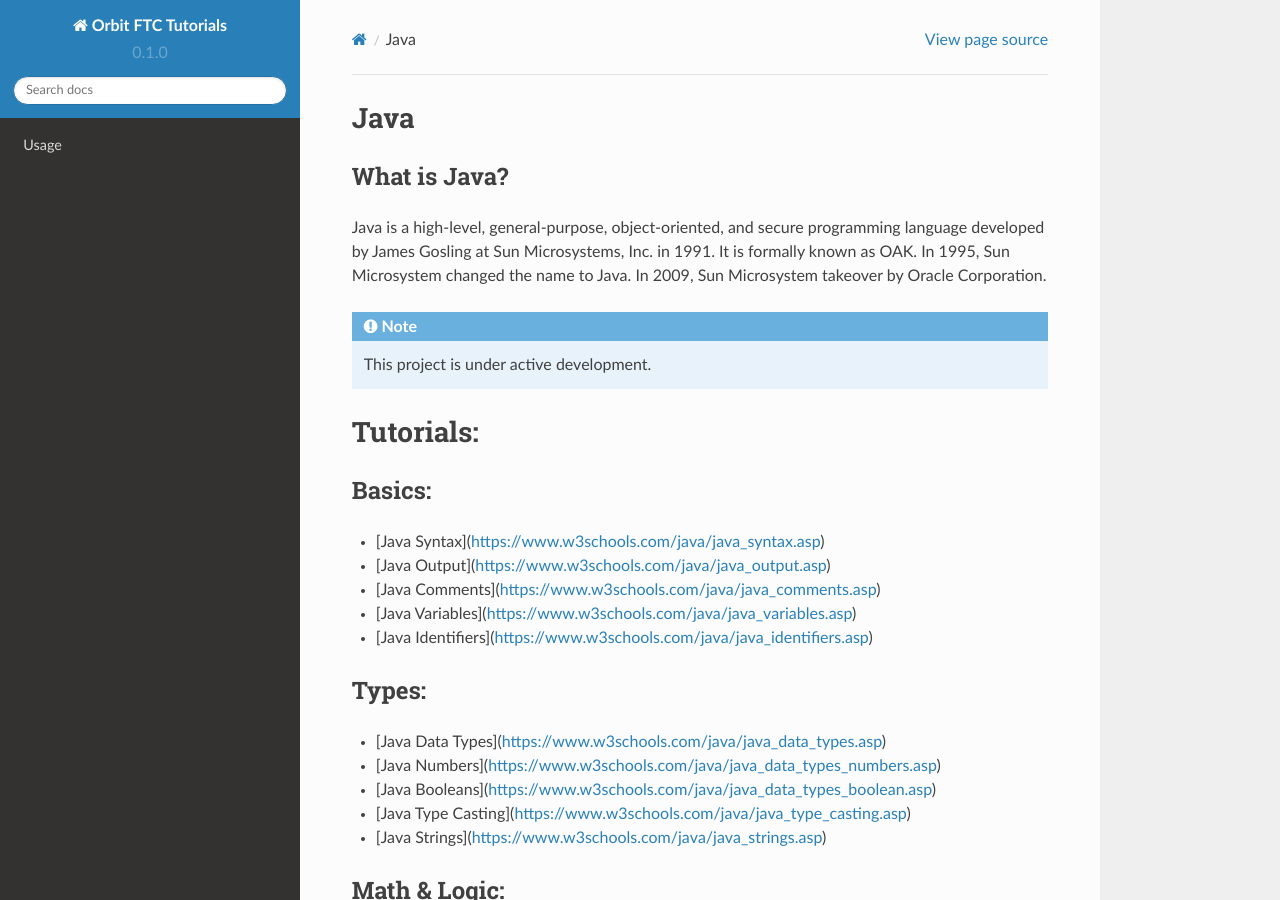
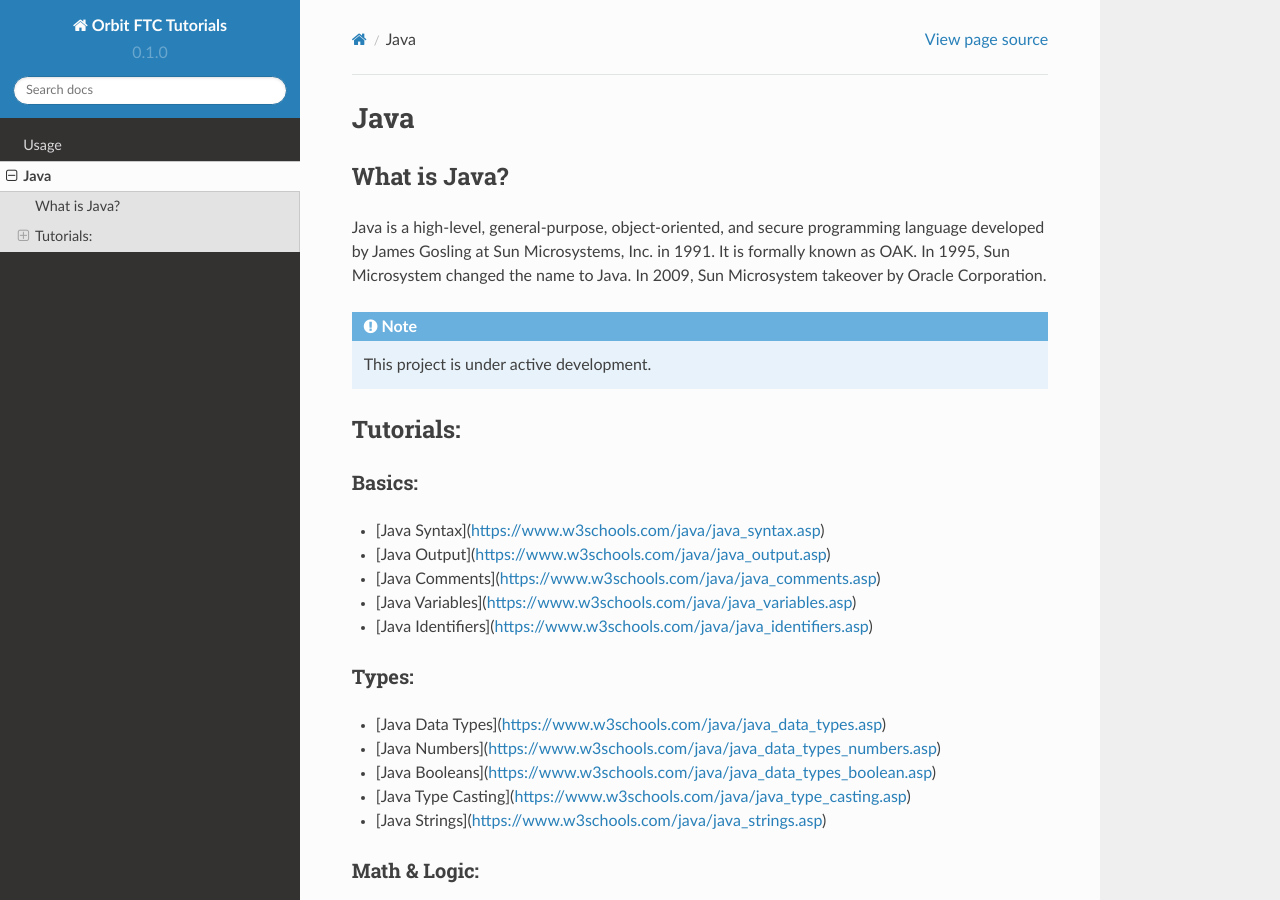
Before and after one commit to FTC-ORBIT/Tutorials-Docs, a Sphinx documentation site: the page built from docs/source/java.rst, in a window 1280 px wide and 900 px high. Built offline with Sphinx 7.4.7 and the Read the Docs theme 2.0.0, drawn with Linux system fonts in a browser that asks for light colours; pages that are not in the unit, such as notebooks, are missing from menus.

Commit message:
edited java.rst

```diff
--- a/docs/source/index.rst
+++ b/docs/source/index.rst
@@ -14,4 +14,4 @@
 .. toctree::
 
    usage
-   Java
+   java
```
Also changed, not shown: docs/source/java.rst (renamed from docs/source/api.rst, +8 -8 lines).
